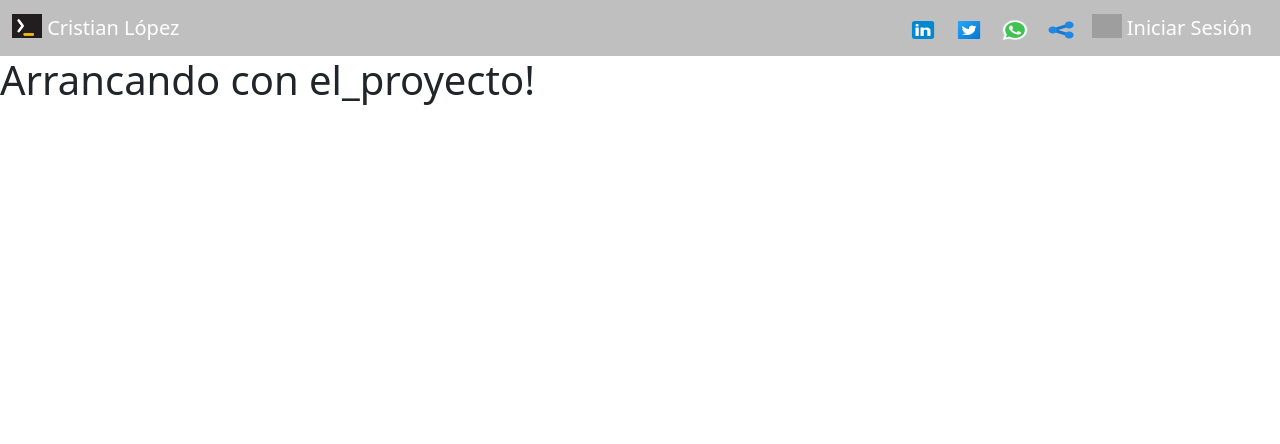
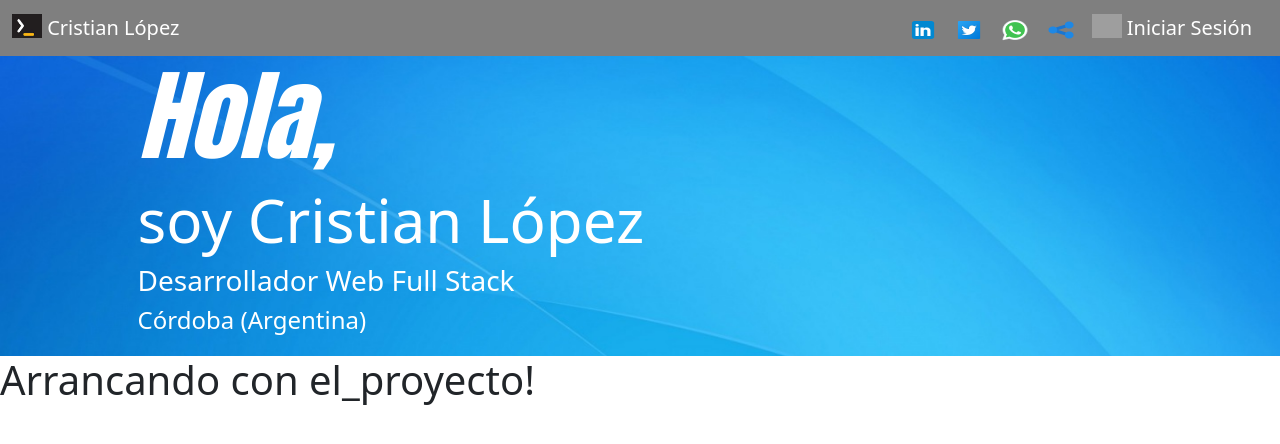
Before and after one commit to Kronomio/ProyectoFinal_CristianLopez, an Angular app in the folder ProyectoFinal_CristianLopez/: page / in a window 1280 px wide. Shown: the top 444 px of the page. Built offline with nearby package versions, Linux system fonts and the light colour scheme; grey boxes are pictures that could not be loaded; a small style sheet from the web is missing.

Commit message:
Arreglo de portada

```diff
--- a/ProyectoFinal_CristianLopez/src/app/app.component.html
+++ b/ProyectoFinal_CristianLopez/src/app/app.component.html
@@ -1,4 +1,7 @@
 <app-navbar></app-navbar>
+<app-portada></app-portada>
 <div class="container-fluid">
-    <router-outlet></router-outlet>
+
+  <router-outlet></router-outlet>
+
 </div>
--- a/ProyectoFinal_CristianLopez/src/app/componentes/navbar/navbar.component.html
+++ b/ProyectoFinal_CristianLopez/src/app/componentes/navbar/navbar.component.html
@@ -1,4 +1,4 @@
-<nav class="navbar navbar-expand-lg navbar-dark bg-black bg-opacity-25">
+<nav class="navbar navbar-expand-lg navbar-dark bg-black bg-opacity-50">
       <div class="container-fluid">
           <a class="navbar-brand" href="#">
               <img src="\assets\LogoArgentinaPrograma.png" width="30" height="24" class="d-inline-block align-text-top">
--- a/ProyectoFinal_CristianLopez/src/app/componentes/portada/portada.component.css
+++ b/ProyectoFinal_CristianLopez/src/app/componentes/portada/portada.component.css
@@ -0,0 +1,30 @@
+.home
+{
+    background-image: url("/assets/fondoHeader.jpg");
+}
+.bg-text
+{
+    color:white;
+    padding-left: 10%;
+}
+.bg{
+
+
+    height: 300px;
+    background-size: cover;
+}
+.text1{
+    color: white;
+    font-size: 100px;
+    font-style: italic;
+    font-family: Impact, Haettenschweiler, 'Arial Narrow Bold', sans-serif;
+    padding-top: -5%;
+    padding-bottom: 0;
+}
+
+.text2{
+    color: white;
+    font-size: 60px;
+    padding-top: 0;
+
+}
--- a/ProyectoFinal_CristianLopez/src/app/componentes/portada/portada.component.html
+++ b/ProyectoFinal_CristianLopez/src/app/componentes/portada/portada.component.html
@@ -1 +1,8 @@
-<p>portada works!</p>
+
+<div class="container-fluid bg home">
+    <p class="h1 bg-text text1 ">Hola,</p>
+    <p class="h2 bg-text text2 ">soy Cristian López</p>
+    <p class="h3 bg-text">Desarrollador Web Full Stack</p>
+    <p class="h4 bg-text">Córdoba (Argentina)</p>
+
+  </div>
```
